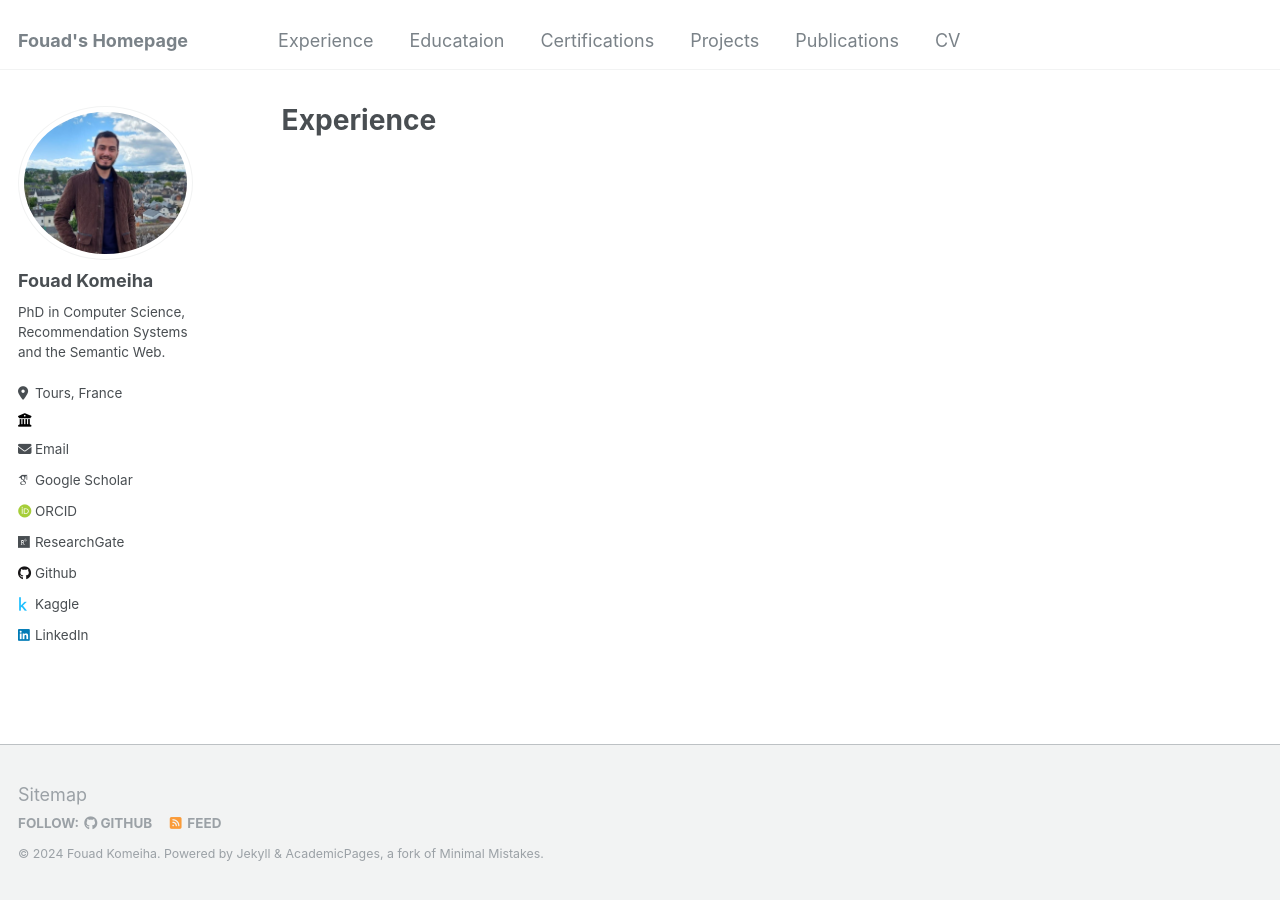
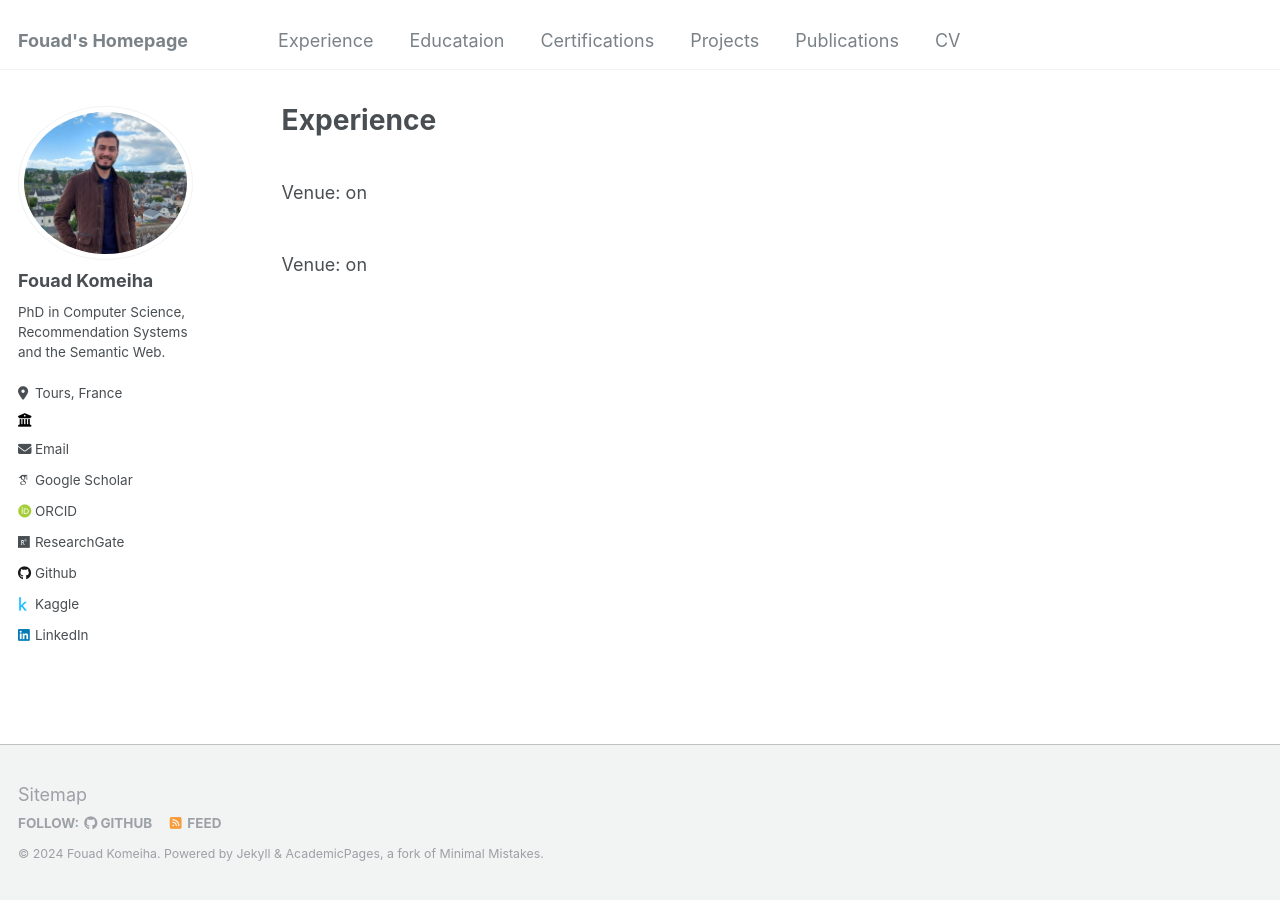
Before and after one commit to FouadKom/FouadKom.github.io, a Jekyll site: the page built from _pages/experience.md, in a window 1280 px wide. Built offline with Jekyll 4.4.1, drawn with Linux system fonts in a browser that asks for light colours; some web fonts are replaced.

Commit message:
Update experience.md

```diff
--- a/_pages/experience.md
+++ b/_pages/experience.md
@@ -7,6 +7,6 @@ author_profile: true
 
 {% include base_path %}
 
-{% for certification in cybersecurity_certs %}
-  {% include archive-single-certs.html certification=certification %}
+{% for post in site.experience reversed %}
+  {% include archive-single-exp.html %}
 {% endfor %}
```
